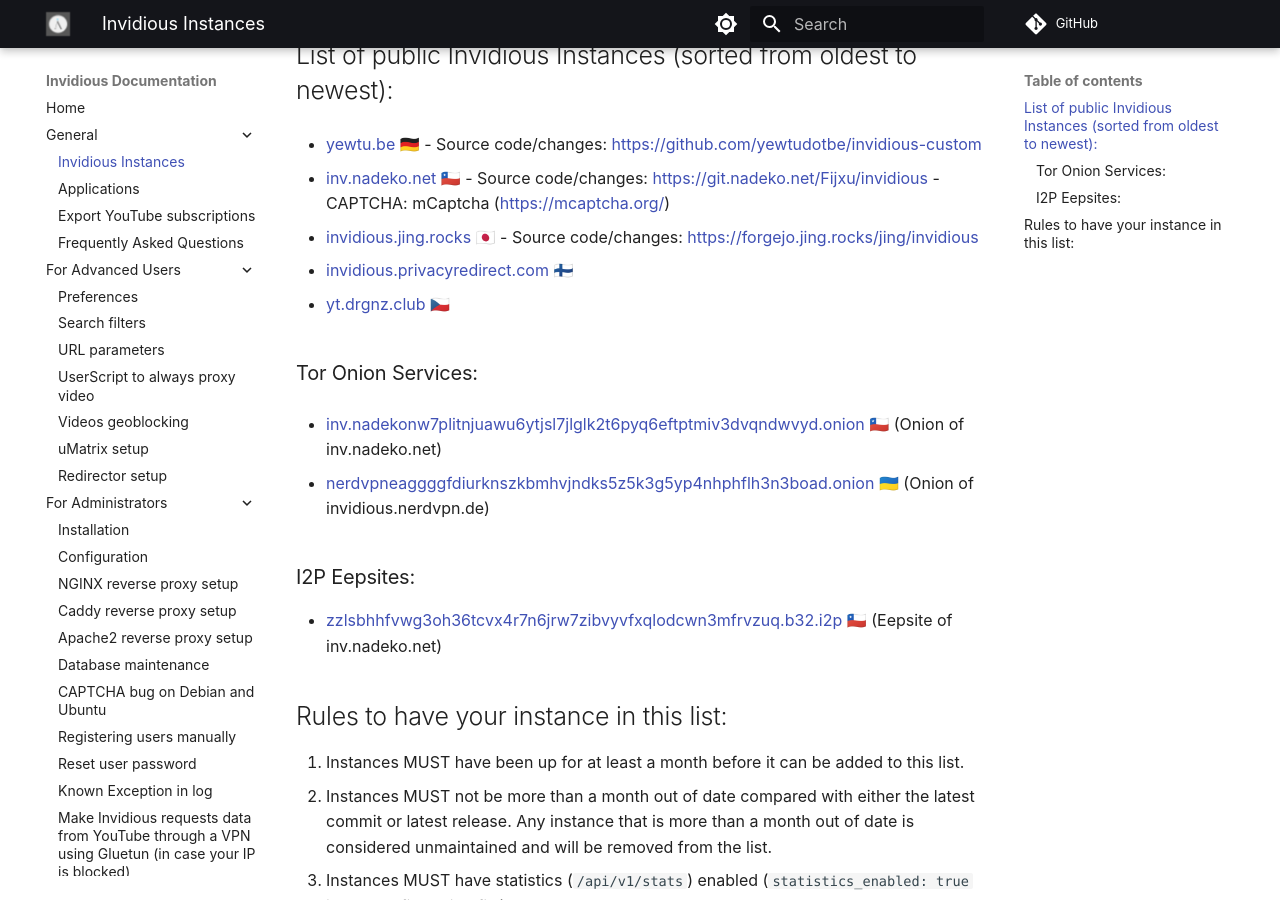
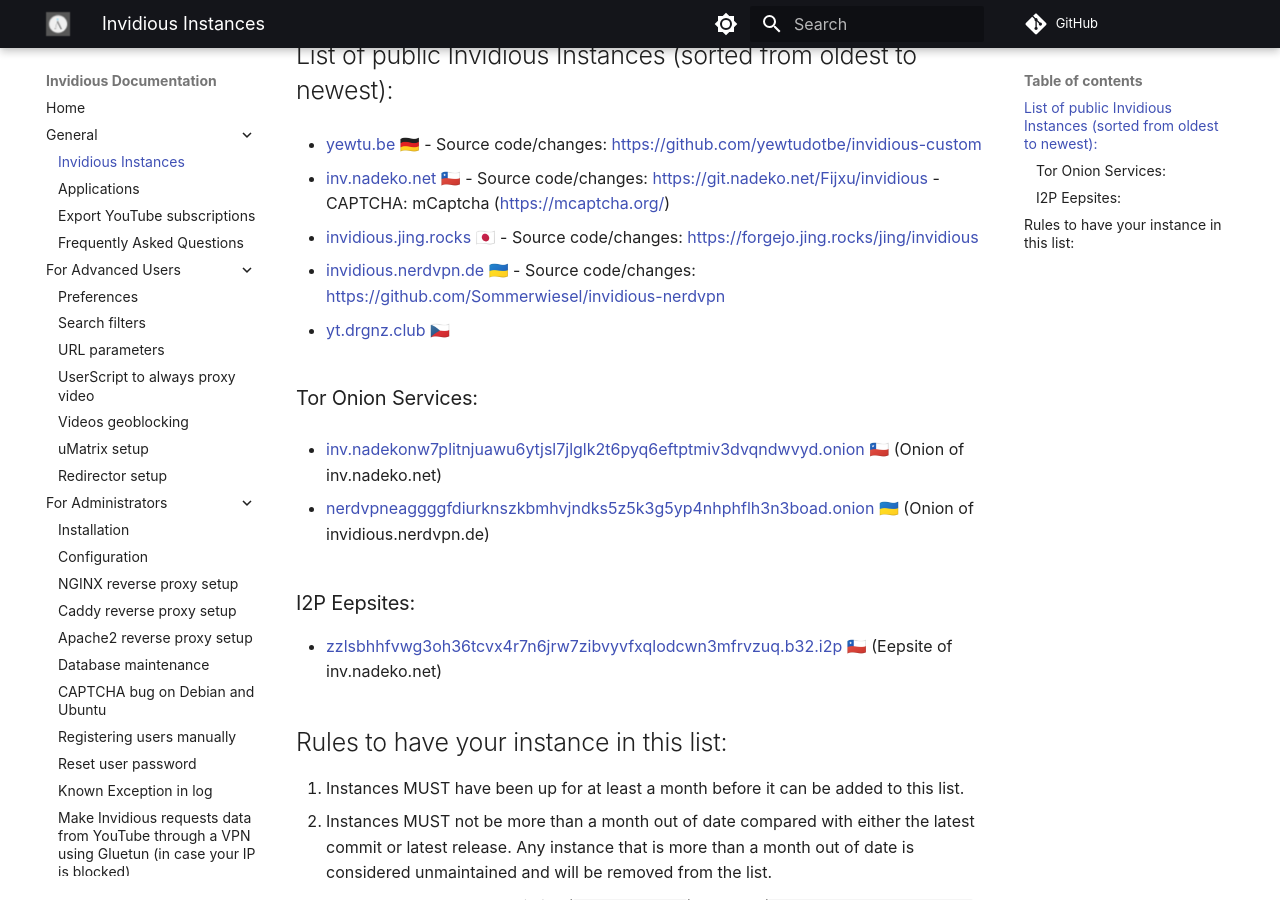
Before and after one commit to iv-org/documentation, an MkDocs documentation site: the page built from docs/instances.md, in a window 1280 px wide and 900 px high, scrolled down 316 px. Built offline with MkDocs 1.6.1 and Material for MkDocs 9.7.7, drawn with Linux system fonts in a browser that asks for light colours; comment, search, counter and statistics services are not loaded.

Commit message:
mistake replace invidious.privacyredirect.com by invidious.nerdvpn.de
https://github.com/iv-org/documentation/issues/241#issuecomment-2444931762

```diff
--- a/docs/instances.md
+++ b/docs/instances.md
@@ -14,7 +14,7 @@
 
 * [invidious.jing.rocks](https://invidious.jing.rocks) 🇯🇵 - Source code/changes: https://forgejo.jing.rocks/jing/invidious
 
-* [invidious.privacyredirect.com](https://invidious.privacyredirect.com) 🇫🇮
+* [invidious.nerdvpn.de](https://invidious.nerdvpn.de) 🇺🇦 - Source code/changes: https://github.com/Sommerwiesel/invidious-nerdvpn
 
 * [yt.drgnz.club](https://yt.drgnz.club) 🇨🇿
 
```
